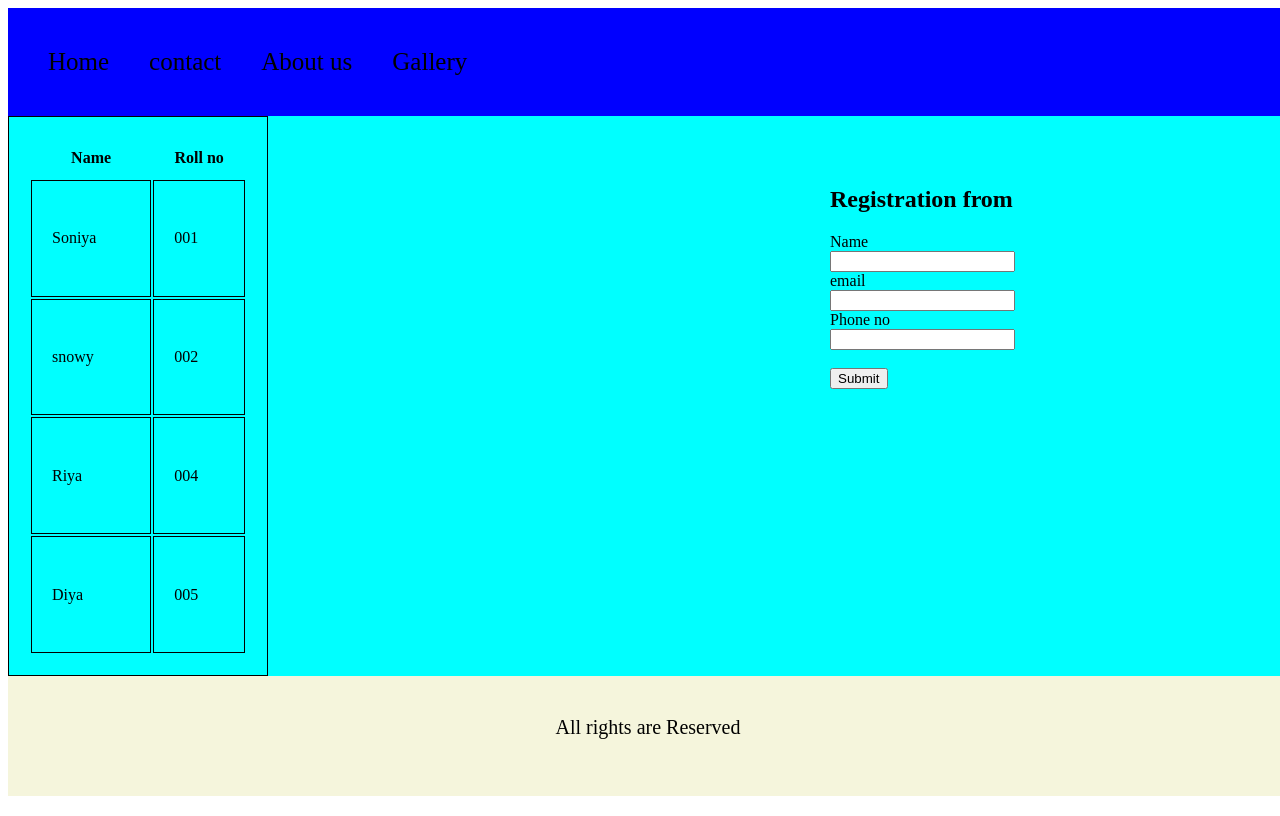
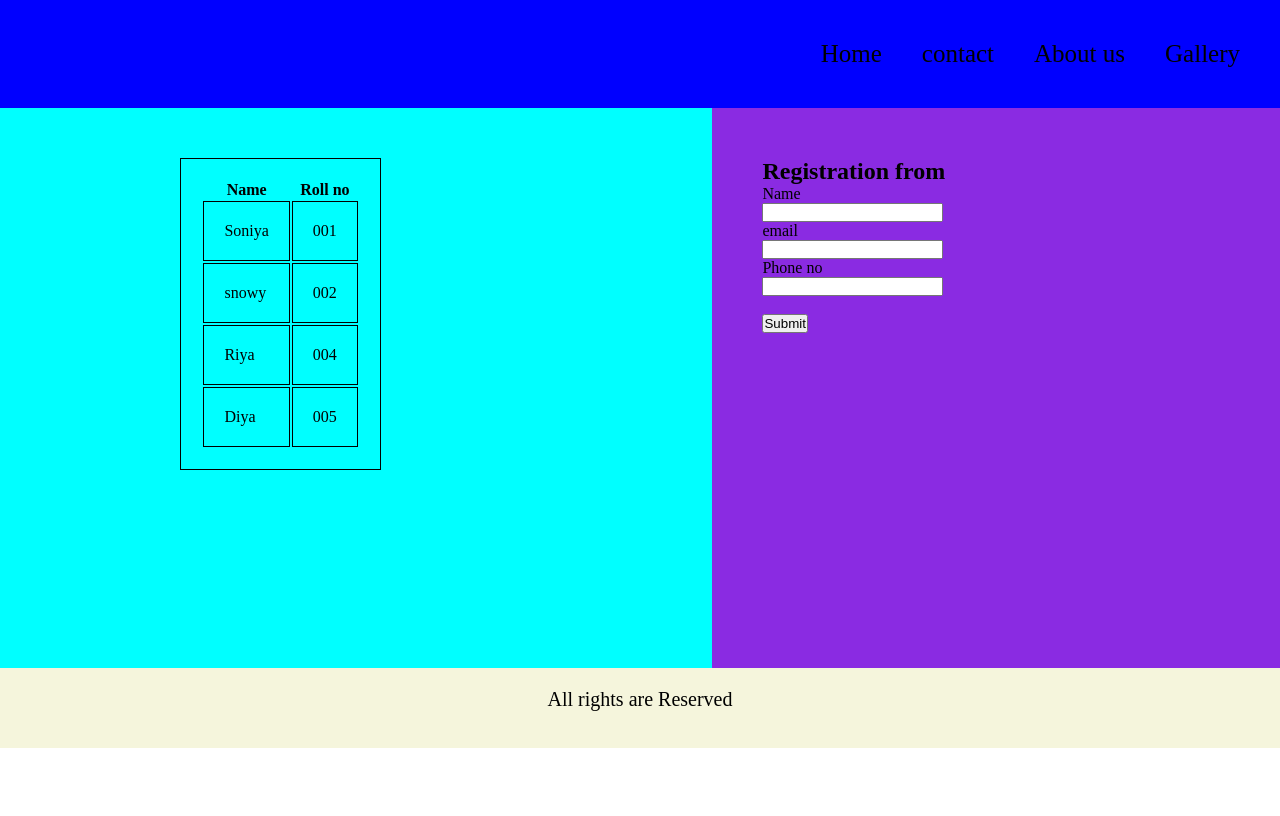
Before and after one commit to snowy0416/Day1, a plain HTML site: page index.html in a window 1280 px wide. Drawn offline with Linux system fonts and the light colour scheme.

Commit message:
layout updated

```diff
--- a/index.css
+++ b/index.css
@@ -1,22 +1,34 @@
+*{
+  margin: 0%;
+  padding: 0%;
+  box-sizing: border-box;
+}
+  body{
+    width: 100%;
+    height: 100vh;
+  }
+
 .header {
     background-color: blue;
     text-align: center;
     padding: 20px;
     font-size: 25px;
+    width: 100%;
+    float: right;
   }
   ul {
     list-style-type: none;
     margin: 0;
     padding: 0;
     overflow: hidden;
-  }
-  li {
-    float: left;
+    float: right;
+    background-color: blue;
   }
 
   li  {
     display: flex;
     padding: 20px;
+    float: left;
   }
   .section{
     width: 100%;
@@ -25,10 +37,13 @@
     display: flex;
     flex-direction: row;
   }
+.tbl{
+  margin-top: 50px;
+}
+table{
+  margin-left: 90%;
+}
 
-  table{
-    width: 30%;
-  }
 
 table,td,tr {
     border:1px solid black;
@@ -39,6 +54,8 @@ table,td,tr {
     margin-left: 40%;
     padding: 50px;
     align-items: center;
+    background-color: blueviolet;
+    justify-content: center;
   }
   .footer {
     background-color: beige;
@@ -47,7 +64,3 @@ table,td,tr {
     font-size: 20px;
     height: 10%;
   }
-  body{
-    width: 100%;
-    height: 100vh;
-  }
--- a/index.html
+++ b/index.html
@@ -16,6 +16,7 @@
         </ul>
     </div>
     <div class="section">
+      <div class="tbl">
         <table >
                 <tr>
                   <th>Name</th>
@@ -37,7 +38,7 @@
                     <td>Diya</td>
                     <td>005</td>
                   </tr>
-        </table>
+        </table></div>
  <form>
     <h2>Registration from</h2>
   <label for="fname">Name</label><br>
```
